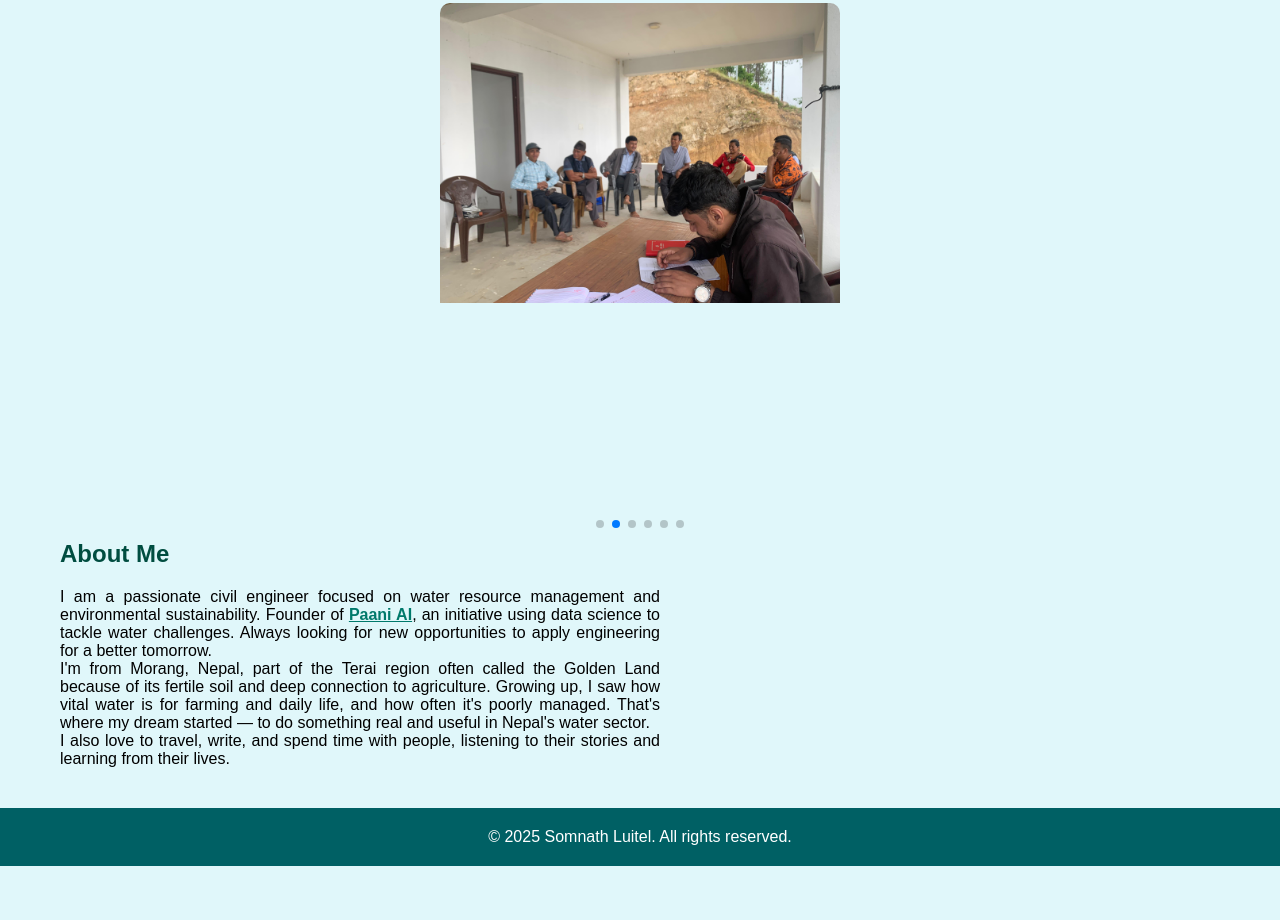
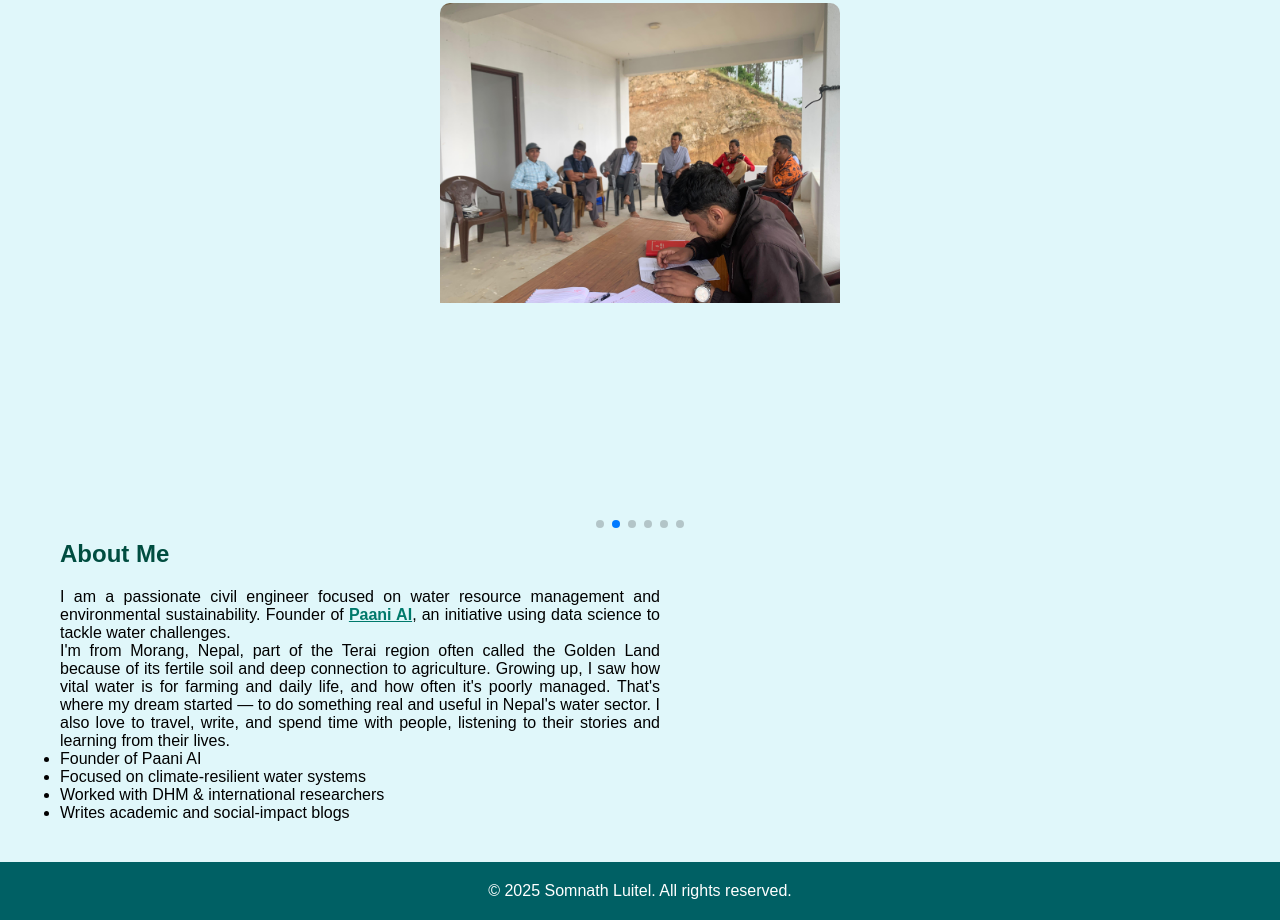
Before and after one commit to shreesomnath/somnathluitel, a plain HTML site: page index.html in a window 1280 px wide. Shown: the part 266-1186 px from the top of the page. Before the commit the page ends 1132 px from the top, so only its background shows below. Drawn offline with nearby package versions, Linux system fonts and the light colour scheme.

Commit message:
Update index.html

```diff
--- a/index.html
+++ b/index.html
@@ -153,13 +153,21 @@
     </div>
     <div class="swiper-pagination"></div>
   </div>
+
   <div class="about-text">
     <h2>About Me</h2>
-    <p>I am a passionate civil engineer focused on water resource management and environmental sustainability. Founder of <a href="https://paaniai.org/" target="_blank" style="color:#00796b; font-weight:bold;">Paani AI</a>, an initiative using data science to tackle water challenges. Always looking for new opportunities to apply engineering for a better tomorrow.</p>
-    <p>I'm from Morang, Nepal, part of the Terai region often called the Golden Land because of its fertile soil and deep connection to agriculture. Growing up, I saw how vital water is for farming and daily life, and how often it's poorly managed. That's where my dream started — to do something real and useful in Nepal's water sector.</p>
-    <p>I also love to travel, write, and spend time with people, listening to their stories and learning from their lives.</p>
+    <p>I am a passionate civil engineer focused on water resource management and environmental sustainability. Founder of <a href="https://paaniai.org/" target="_blank" style="color:#00796b; font-weight:bold;">Paani AI</a>, an initiative using data science to tackle water challenges.</p>
+    <p>I'm from Morang, Nepal, part of the Terai region often called the Golden Land because of its fertile soil and deep connection to agriculture. Growing up, I saw how vital water is for farming and daily life, and how often it's poorly managed. That's where my dream started — to do something real and useful in Nepal's water sector.
+      I also love to travel, write, and spend time with people, listening to their stories and learning from their lives.</p>
+    <ul>
+      <li>Founder of Paani AI</li>
+      <li>Focused on climate-resilient water systems</li>
+      <li>Worked with DHM & international researchers</li>
+      <li>Writes academic and social-impact blogs</li>
+    </ul>
   </div>
 </div>
+
 
 <section id="resume" class="section">
   <h2>Resume</h2>
```
